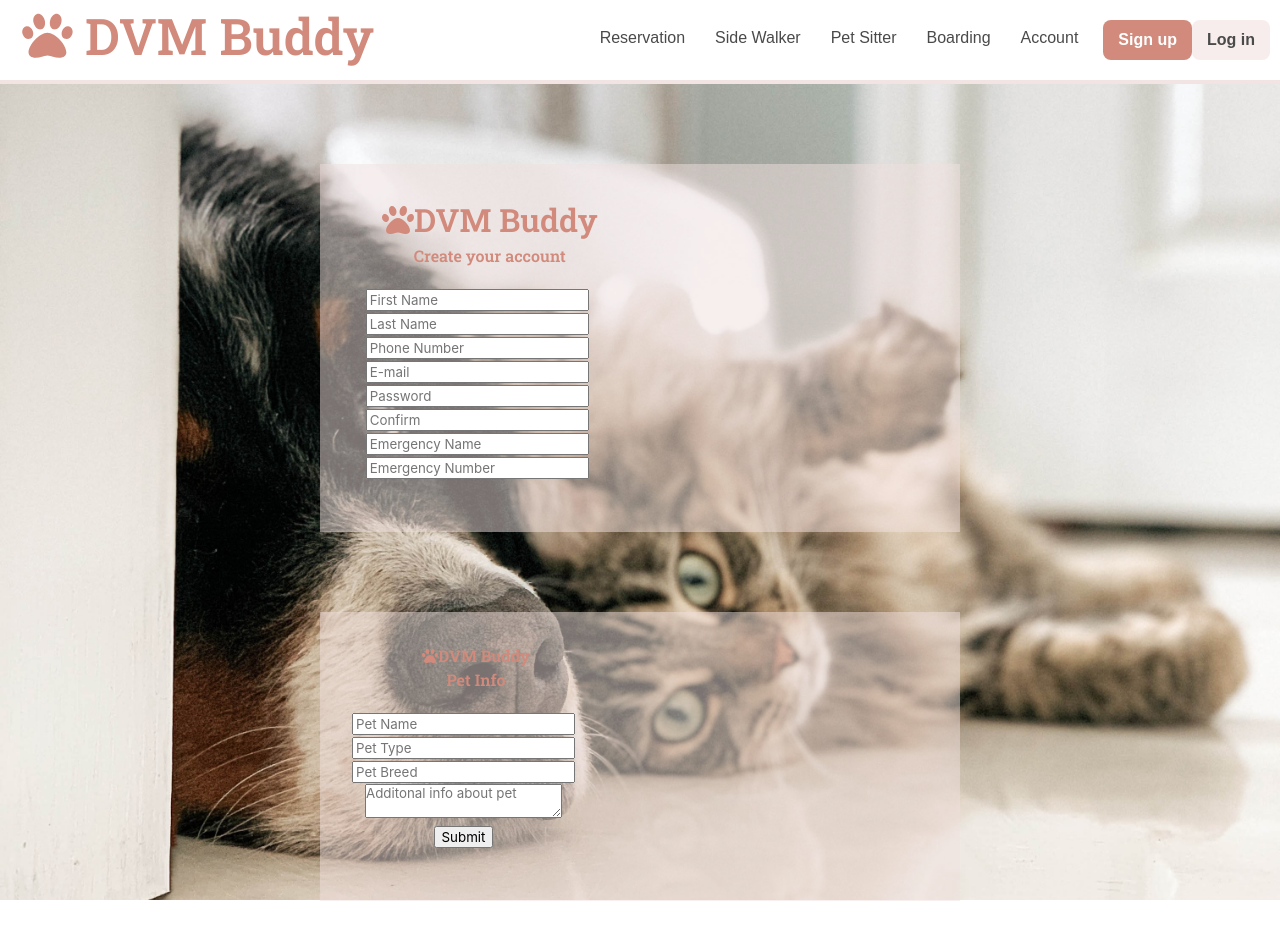
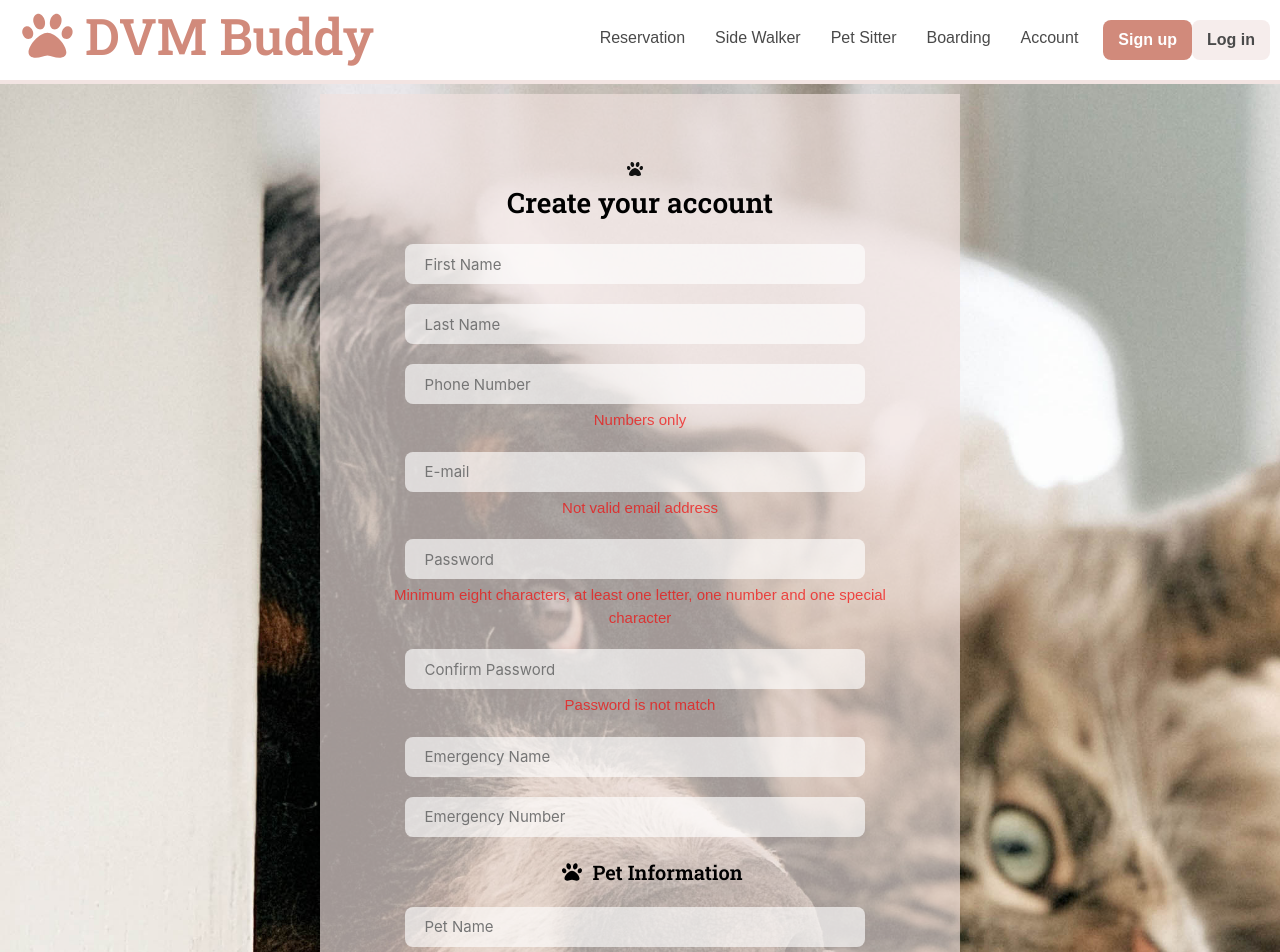
Before and after one commit to loisimonca/dvm-buddy, a React (Create React App) app in the folder client/: page /CustomerAccount in a window 1280 px wide. Shown: the top 952 px of the page. Before the commit the page ends 901 px from the top, so only its background shows below. Built offline with nearby package versions, Linux system fonts and the light colour scheme.

Commit message:
change for pull request"

```diff
--- a/client/src/component/CustomerAccount/CustomerAccount.css
+++ b/client/src/component/CustomerAccount/CustomerAccount.css
@@ -1,18 +1,64 @@
-
-  .create-container {
-    background-color: rgba(241, 226, 223, 0.5);
-    width: 50%;
-    margin-top: 80px;
+.create-account-wrap {
+  padding-bottom: 50px;
+  text-align: center;
+}
+.create-account-container {
+  background-color: rgba(241, 226, 223, 0.671);
+  width: 95%;
+  margin-top: 10px;
   color: #111;
-    text-align: center;
-    display: flex;
   column-gap: 20px;
   justify-content: space-between;
-
+  padding: 5%;
 }
-
-  .create-inner-container {
-    padding: 5%;
+.account-create-header {
+  padding: 0;
+  color: black;
+  font-size: 28px;
+}
+.input-container > small {
+  color: rgba(243, 6, 6, 0.692);
+  font-size: 15px;
+}
+.input-container {
+  margin: 20px 0;
+  width: 100%;
+}
+.create-account-error {
+  display: flex;
+  flex-direction: column;
+  margin-top: 5px;
+}
+.create-account-pass {
+  flex-direction: row;
+}
+.input-container > input {
+  padding-left: 20px;
+  font-size: 15px;
+  height: 40px;
+  width: 90%;
+  border: none;
+  border-radius: 0.5rem;
+  margin-right: 10px;
+  background-color: rgba(255, 255, 255, 0.644);
+}
+.input-container > input:focus {
+  outline-color: skyblue;
+}
+.input-container > textarea {
+  font-size: 15px;
+  font-size: 15px;
+  padding-left: 20px;
+  width: 90%;
+  height: 80px;
+  resize: none;
+  border: none;
+  border-radius: 0.5rem;
+  margin-right: 10px;
+  background-color: rgba(255, 255, 255, 0.644);
+}
+.input-container > textarea:focus {
+  outline-color: skyblue;
 }
 
 .user-create-container {
@@ -22,3 +68,31 @@
 .user-create-with-account {
   margin: 20px 0;
 }
+.create-account-pet-title {
+  color: black;
+  font-size: 20px;
+}
+.create-page-icon {
+  margin-right: 10px;
+}
+.create-account-submit-btn {
+  border: none;
+  background-color: rgba(197, 98, 52, 0.733);
+  width: 90%;
+  padding: 10px 0;
+  border-radius: 0.5rem;
+  font-size: large;
+  font-weight: bold;
+  color: whitesmoke;
+}
+.create-account-submit-btn:hover {
+  background-color: rgba(197, 98, 52, 0.993);
+}
+@media screen and (min-width: 970px) {
+  .create-account-container {
+    width: 50%;
+  }
+  .input-container > small {
+    color: rgba(243, 6, 6, 0.692);
+  }
+}
--- a/client/src/component/CustomerAccount/CustomerAccount.jsx
+++ b/client/src/component/CustomerAccount/CustomerAccount.jsx
@@ -1,8 +1,10 @@
 import React, { useState } from "react";
 import "./CustomerAccount.css";
 import API from "../../utils/API";
+import { numberOnly, pwdMustContain, emailVal } from "./regexSet";
 
 const CustomerAccount = () => {
+  const [match, setMatch] = useState(false);
   const [userInfo, setUserInfo] = useState({ userType: "User" });
   const handleChange = function (e) {
     e.preventDefault();
@@ -13,11 +15,26 @@ const CustomerAccount = () => {
     } else if (id === "l-name") {
       setUserInfo({ ...userInfo, lastName: value });
     } else if (id === "tel") {
+      if (value === "" || numberOnly.test(value) == false) {
+        setMatch({ ...match, tel: false });
+      } else {
+        setMatch({ ...match, tel: true });
         setUserInfo({ ...userInfo, tel: parseInt(value) });
+      }
     } else if (id === "email") {
+      if (value === "" || emailVal.test(value) == false) {
+        setMatch({ ...match, email: false });
+      } else {
+        setMatch({ ...match, email: true });
         setUserInfo({ ...userInfo, email: value });
+      }
     } else if (id === "password") {
+      if (value == "" || pwdMustContain.test(value) == false) {
+        setMatch({ ...match, pwd: false });
+      } else {
+        setMatch({ ...match, pwd: true });
         setUserInfo({ ...userInfo, password: value });
+      }
     } else if (id === "emergency-name") {
       setUserInfo({ ...userInfo, emergencyName: value });
     } else if (id === "emergency-tel") {
@@ -32,32 +49,39 @@ const CustomerAccount = () => {
       setUserInfo({ ...userInfo, addInfo: value });
     }
   };
+  let errorMsg;
   //redirect to the home page after submit
   const handleSubmit = function (e) {
     e.preventDefault();
     API.createUser(userInfo)
-      .then((res) => window.location.replace("/"))
+      .then((res) => {
+        console.log(res);
+        if (res.data === "Email must be unique") {
+          errorMsg = res.data;
+          alert(errorMsg);
+        } else if (res.data === "Something went wrong, please try again") {
+          errorMsg = res.data;
+          alert(errorMsg);
+        } else {
+          window.location.replace("/");
+        }
+      })
       .catch((err) => console.log(err));
   };
   //confirm password
-  const [pwdConfirm, setPwdConfirm] = useState();
   const confirmPassword = function (e) {
     e.preventDefault();
-    setPwdConfirm(e.target.value);
+    if (e.target.value === userInfo.password) {
+      setMatch({ ...match, password: true });
+    } else {
+      setMatch({ ...match, password: false });
+    }
   };
-  if (userInfo) {
-    if (pwdConfirm !== userInfo.password) {
-      console.log("not match");
-    }
-  }
   return (
-    <>
-      <div className="create-container container">
-        <div className="create-inner-container">
-          <h1 className="is-size-3">
-            <i className="create-page-icon fas fa-paw"></i>DVM Buddy
-          </h1>
-          <h1 className="create-header">Create your account</h1>
+    <div className="create-account-wrap">
+      <div className="create-account-container container">
+        <i className="create-page-icon fas fa-paw"></i>
+        <h1 className="account-create-header">Create your account</h1>
         <div className="user-create-container">
           <form onSubmit={handleSubmit}>
             <div className="input-container">
@@ -83,6 +107,11 @@ const CustomerAccount = () => {
                 placeholder="Phone Number"
                 onChange={handleChange}
               />
+              {match.tel ? (
+                <small className="create-account-pass">✔</small>
+              ) : (
+                <small className="create-account-error">Numbers only</small>
+              )}
             </div>
             <div className="input-container">
               <input
@@ -91,6 +120,13 @@ const CustomerAccount = () => {
                 placeholder="E-mail"
                 onChange={handleChange}
               />
+              {match.email ? (
+                <small className="create-account-pass">✔</small>
+              ) : (
+                <small className="create-account-error">
+                  Not valid email address
+                </small>
+              )}
             </div>
 
             <div className="input-container">
@@ -100,14 +136,29 @@ const CustomerAccount = () => {
                 placeholder="Password"
                 onChange={handleChange}
               />
+              {match.pwd ? (
+                <small className="create-account-pass">✔</small>
+              ) : (
+                <small className="create-account-error">
+                  Minimum eight characters, at least one letter, one number and
+                  one special character
+                </small>
+              )}
             </div>
             <div className="input-container">
               <input
                 type="password"
                 name="password"
-                  placeholder="Confirm"
+                placeholder="Confirm Password"
                 onChange={confirmPassword}
               />
+              {match.password ? (
+                <small className="create-account-pass">Password match</small>
+              ) : (
+                <small className="create-account-error">
+                  Password is not match
+                </small>
+              )}
             </div>
             <div className="input-container">
               <input
@@ -125,18 +176,9 @@ const CustomerAccount = () => {
                 onChange={handleChange}
               />
             </div>
-            </form>
-          </div>
-        </div>
-      </div>
-      <div className="create-container container">
-        <div className="create-inner-container">
-          <h1>
-            <i className="create-page-icon fas fa-paw"></i>DVM Buddy
+            <h1 className="create-account-pet-title">
+              <i className="create-page-icon fas fa-paw"></i>Pet Information
             </h1>
-          <h1 className="create-header">Pet Info</h1>
-          <div className="user-create-container">
-            <form onSubmit={handleSubmit}>
             <div className="input-container">
               <input
                 type="text"
@@ -164,16 +206,19 @@ const CustomerAccount = () => {
             <div className="input-container">
               <textarea
                 name="add-info"
-                  placeholder="Additonal info about pet"
+                placeholder="Additional info about pet"
                 onChange={handleChange}
               ></textarea>
             </div>
-              <input type="submit" value="Submit" />
+            <input
+              className="create-account-submit-btn"
+              type="submit"
+              value="Submit"
+            />
           </form>
         </div>
       </div>
     </div>
-    </>
   );
 };
 
--- /dev/null
+++ b/client/src/component/CustomerAccount/regexSet.js
@@ -0,0 +1,3 @@
+export const numberOnly = /(^[0-9]*$)/;
+export const pwdMustContain = /(^(?=.*[A-Za-z])(?=.*\d)(?=.*[@$!%*#?&])[A-Za-z\d@$!%*#?&]{8,}$)/;
+export const emailVal = /^[a-zA-Z0-9.!#$%&'*+/=?^_`{|}~-]+@[a-zA-Z0-9-]+(?:\.[a-zA-Z0-9-]+)*$/;
--- a/client/src/component/Home/Home.css
+++ b/client/src/component/Home/Home.css
@@ -1,26 +1,32 @@
 body {
   background-image: url("./backgroundImage1.jpg");
   background-size: cover;
-  height: 900px;
+  height: 100%;
 }
-h2 {
+.home-wrap {
+  padding-bottom: 80px;
+}
+.home-title {
+  font-size: 40px;
   font-family: "Roboto Slab", serif;
   color: rgb(190, 126, 113);
-  padding-top: 50px;
+  padding: 50px 0 35px 0;
 }
 h3 {
   line-height: 2 !important;
 }
 
-.subtitle strong {
+.home-subtitle strong {
   color: black;
   font-weight: 600;
+  font-size: 25px;
 }
 .home-container {
-  width: 50% !important;
-  background-color: rgba(241, 226, 223, 0.5) !important;
+  width: 80% !important;
+  background-color: rgba(241, 226, 223, 0.719) !important;
   margin-top: 80px;
   padding: 0px 40px 0px 40px;
+  margin-bottom: 100px;
 }
 .buttons {
   padding-top: 70px;
@@ -40,11 +46,20 @@ h3 {
   body {
     background-image: url("./backgroundImage2.jpg");
   }
+  .home-title {
+    font-size: 35px;
+    font-family: "Roboto Slab", serif;
+    color: rgb(190, 126, 113);
+    padding: 50px 0 20px 0;
+  }
   .buttons {
     flex-direction: column-reverse;
   }
-  .container {
+  .home-container {
     margin-top: 50px;
-    width: 80% !important;
+    width: 95% !important;
+  }
+  .home-subtitle strong {
+    font-size: 18px;
   }
 }
--- a/client/src/component/Home/Home.jsx
+++ b/client/src/component/Home/Home.jsx
@@ -4,10 +4,10 @@ import "./Home.css";
 
 const Home = () => {
   return (
-    <div>
+    <div className="home-wrap">
       <div className="home-container container">
-        <h2 className="is-size-2 has-text-centered">Welcome to MDV Buddy!</h2>
-        <h3 className="subtitle has-text-centered is-uppercase">
+        <h2 className="home-title has-text-centered">Welcome to MDV Buddy!</h2>
+        <h3 className="home-subtitle has-text-centered is-uppercase">
           <strong>
             Your one-stop-shop for all your pet's needs! Here, you can easily
             schedule vet appointments, find pet sitters and more.
```
Also changed, not shown: client/src/component/Login/Login.css (+13 -17 lines), client/src/component/Login/UserLogin.jsx (+5 -9 lines), client/src/component/CustomerPage/CustomerPage.css (deleted), client/src/component/CustomerPage/CustomerPage.jsx (deleted). Lines whose indentation alone changed are shown as unchanged.
